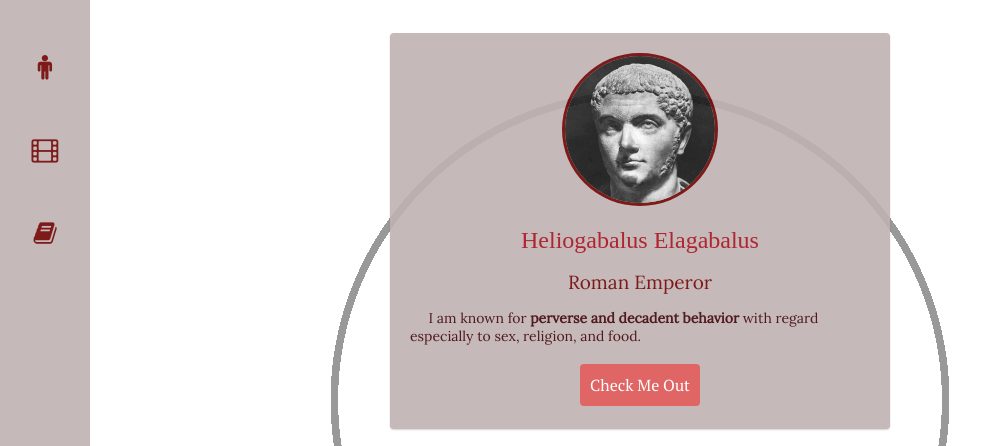
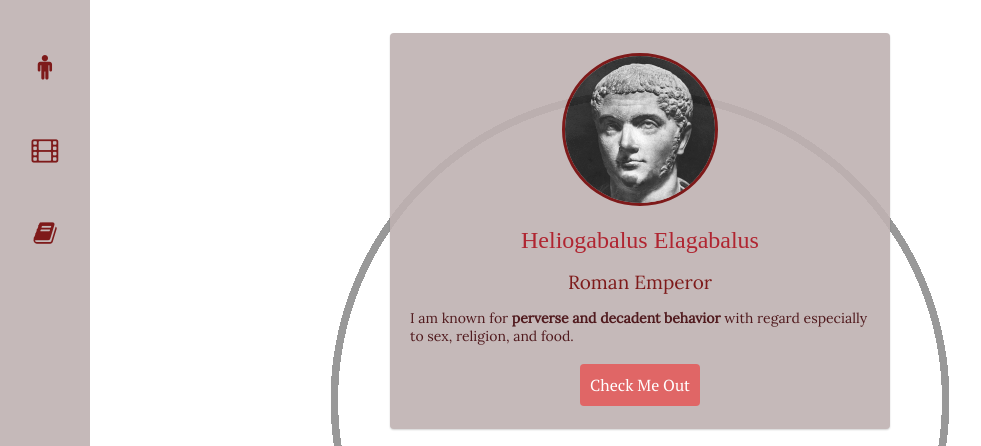
Before and after one commit to aekmot/profile, a plain HTML site: page index.html in a window 1280 px wide. Shown: the top 446 px of the page, without its empty margins (0-981 px from the left). Drawn offline with Linux system fonts and the light colour scheme.

```diff
--- a/index.html
+++ b/index.html
@@ -39,7 +39,7 @@
       <h1>Heliogabalus Elagabalus</h1>
       <h2>Roman Emperor</h2></center>
     <p><font color=#3D0005>
-      &nbsp;&nbsp;&nbsp;&nbsp;&nbsp;I am known for <strong>perverse and decadent behavior</strong> with regard especially to sex, religion, and food.
+      I am known for <strong>perverse and decadent behavior</strong> with regard especially to sex, religion, and food.
     </p></font>
     <pre>
       <center><a href="https://www.vice.com/en_us/article/qbeye5/the-sausage-castle-is-the-most-depraved-and-holsome-house-in-florida-456" class="btn-red">Check Me Out</a></pre></center>
```
